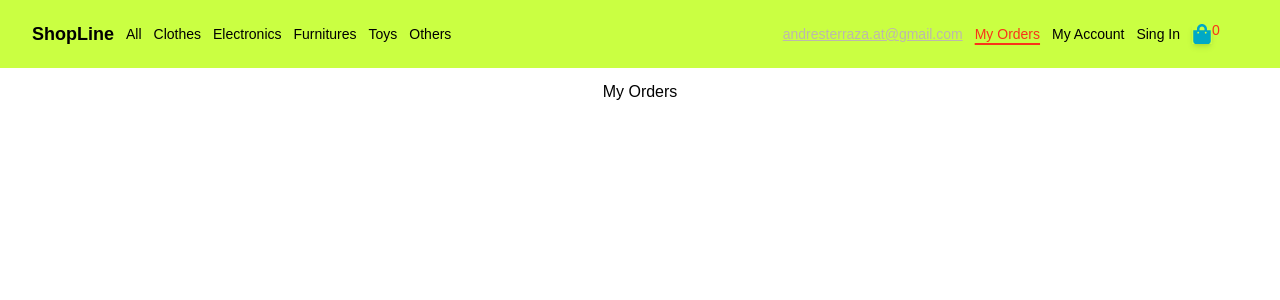
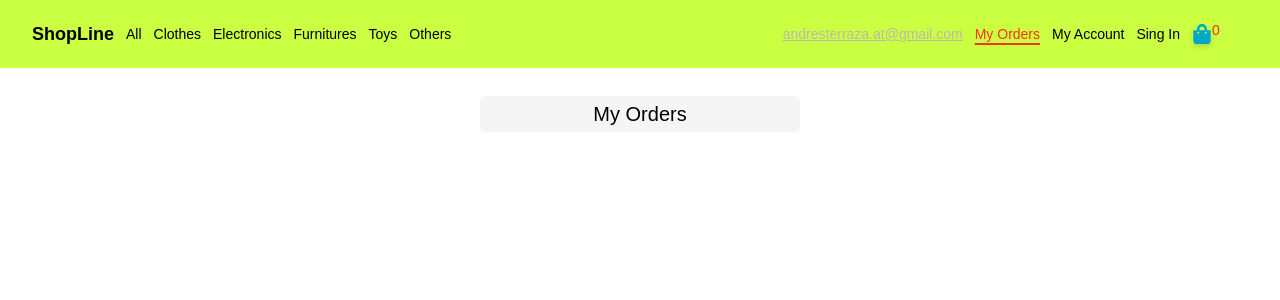
Before and after one commit to andrests32/e-commers-Personal, a React (Vite) app: page /my-orders in a window 1280 px wide. Shown: the top 300 px of the page. Built offline with nearby package versions, Linux system fonts and the light colour scheme; a web font is replaced by a local one.

Commit message:
Creamos la ruta para mostrar los productos comprados, estilizamos cada elemento para este punto nos falta la persitencia de datos..

```diff
--- a/src/Pages/MyOrder/index.jsx
+++ b/src/Pages/MyOrder/index.jsx
@@ -2,6 +2,8 @@ import { useContext } from "react";
 import { ShoppingCardContext } from "../components/Context";
 import OrderCard from "../components/OrderCard";
 import Layout from "../components/layout";
+import { FiChevronsLeft } from "react-icons/fi";
+import { Link } from "react-router-dom";
 
 function MyOrder() {
   const context = useContext(ShoppingCardContext);
@@ -9,7 +11,12 @@ function MyOrder() {
 
   return (
     <Layout>
-      My Order
+      <div className="flex items-center justify-center relative w-80 mt-5 mb-5 bg-color10 rounded-md py-1">
+        <Link to="/my-orders" className="absolute left-3">
+          <FiChevronsLeft className="text-3xl hover:text-color11"/>
+        </Link>
+        <h1 className="text-xl ">My Order</h1>
+      </div>
       <div className="px-2 overflow-y-scroll flex-1">
         {latestOrderProducts.map((product) => (
           <OrderCard
--- a/src/Pages/MyOrders/index.jsx
+++ b/src/Pages/MyOrders/index.jsx
@@ -1,11 +1,28 @@
 import Layout from "../components/layout";
+import OrdersCard from "../components/OrdersCard";
+import { useContext } from "react";
+import { ShoppingCardContext } from "../components/Context";
+import { Link } from "react-router-dom";
 
-function MyOrders () {
-    return(
-        <Layout>
-            My Orders
-        </Layout>
-    )
+function MyOrders() {
+  const context = useContext(ShoppingCardContext);
+
+  return (
+    <Layout>
+      <div className="flex items-center justify-center relative w-80 mt-4 mb-5 text-xl bg-color10 py-1 rounded-md">
+        <h1>My Orders</h1>
+      </div>
+      {context.order.map((order, index) => {
+        <Link key={index} to={`/my-orders/${order.id}`}>
+          <OrdersCard
+            totalPrice={order.totalPrice}
+            totalProducts={order.totalProducts}
+          />
+          ;
+        </Link>;
+      })}
+    </Layout>
+  );
 }
 
 export default MyOrders;
--- a/src/Pages/components/OrderCard/index.jsx
+++ b/src/Pages/components/OrderCard/index.jsx
@@ -9,7 +9,7 @@ const OrderCard = (props) => {
     title: PropTypes.node.isRequired,
     imageUrl: PropTypes.node.isRequired,
     price: PropTypes.node.isRequired,
-    handleDelete: PropTypes.node.isRequired
+    // handleDelete: PropTypes.node.isRequired
   };
   const { id, title, imageUrl, price, handleDelete } = props;
   let renderIoMdTrash;
--- /dev/null
+++ b/src/Pages/components/OrdersCard/index.jsx
@@ -0,0 +1,22 @@
+import PropTypes from "prop-types";
+
+const OrdersCard = (props) => {
+  OrdersCard.propTypes = {
+    totalPrice: PropTypes.node.isRequired,
+    totalProducts: PropTypes.node.isRequired
+  };
+
+  const { totalPrice, totalProducts } = props;
+
+  return (
+    <div className="flex justify-between items-center mb-3 border border-color6">
+      <p>
+        <span>01.02.24</span>
+        <span>{totalProducts}</span>
+        <span>{totalPrice}</span>
+      </p>
+    </div>
+  );
+};
+
+export default OrdersCard;
```
